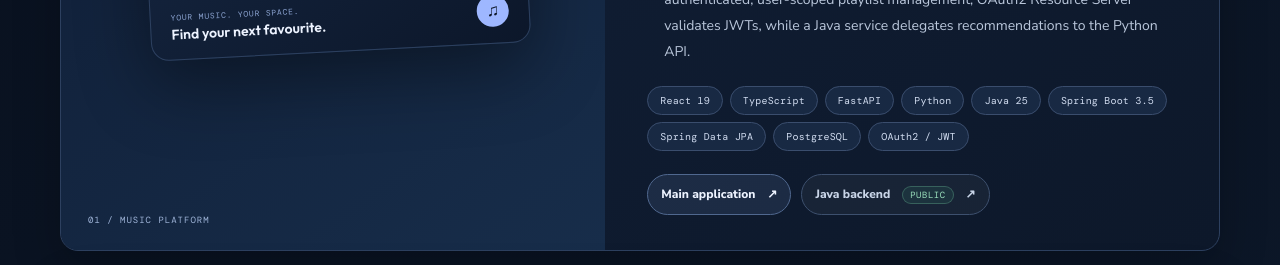
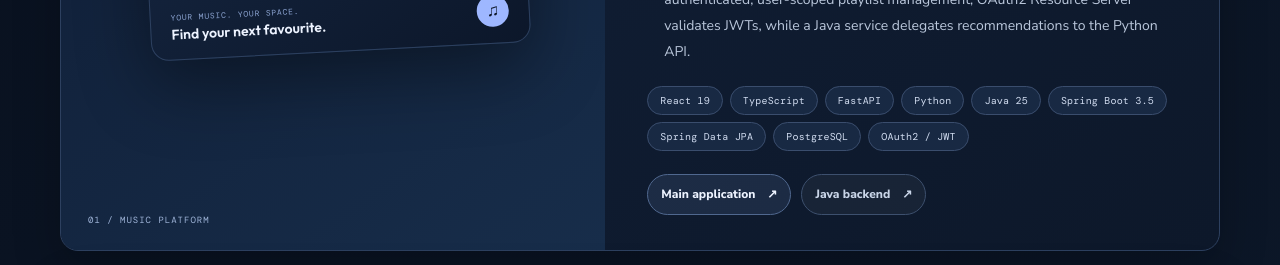
Before and after one commit to AadityaPala/AadityaPala.github.io, a plain HTML site: page index.html in a window 1280 px wide. Shown: the part 3047-3312 px from the top of the page. Drawn offline with nearby package versions, Linux system fonts and the light colour scheme.

Commit message:
Remove 'PUBLIC' label from Java backend link

```diff
--- a/index.html
+++ b/index.html
@@ -141,7 +141,7 @@
             <div class="tag-list"><span>React 19</span><span>TypeScript</span><span>FastAPI</span><span>Python</span><span>Java 25</span><span>Spring Boot 3.5</span><span>Spring Data JPA</span><span>PostgreSQL</span><span>OAuth2 / JWT</span></div>
             <div class="project-links">
               <a class="project-link" href="https://github.com/AadityaPala/AudioSphere" target="_blank" rel="noopener">Main application <span aria-hidden="true">↗</span></a>
-              <a class="project-link project-link-muted" href="https://github.com/AadityaPala/AudioSphere-Java" target="_blank" rel="noopener">Java backend <span class="public-mark">PUBLIC</span><span aria-hidden="true">↗</span></a>
+              <a class="project-link project-link-muted" href="https://github.com/AadityaPala/AudioSphere-Java" target="_blank" rel="noopener">Java backend <span aria-hidden="true">↗</span></a>
             </div>
           </div>
         </article>
```
